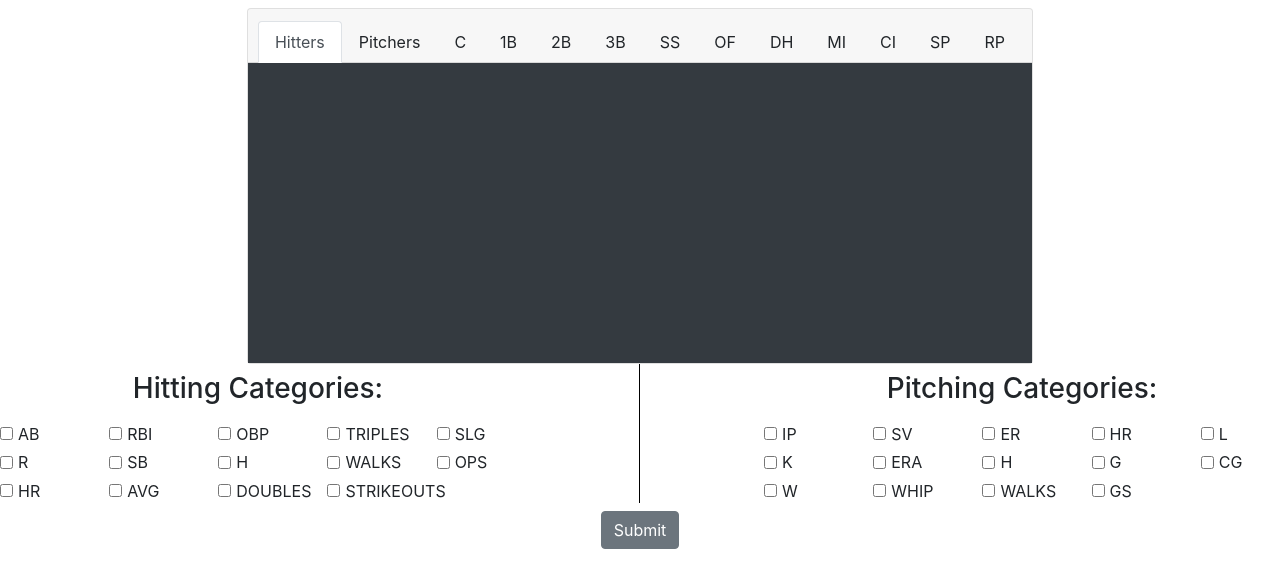
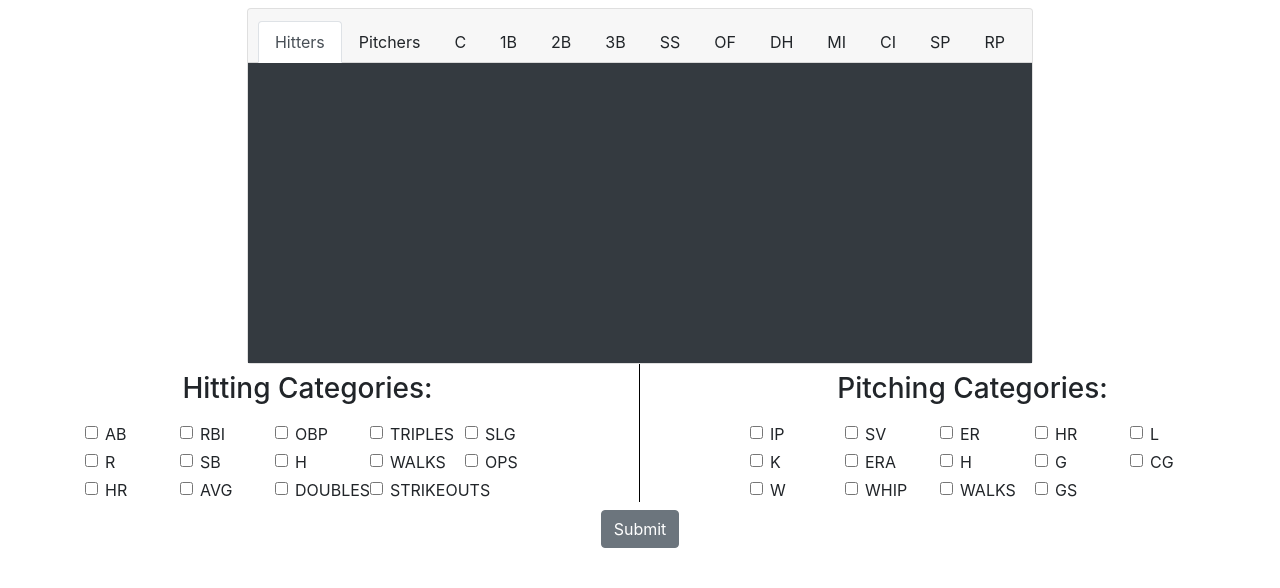
Before and after one commit to pathutt/fantbball, a Flask app: template templates/main.html in a window 1280 px wide. Shown: the top 588 px of the page. Run offline with Flask 2, Linux system fonts and the light colour scheme; the template is opened without the code that fills it, so the values that code supplies are empty; some libraries are stand-ins or nearby versions.

Commit message:
"FIXED CHECKBOX LOCATION AND SCROLLING TABLE HEAD"

```diff
--- a/static/css/style.css
+++ b/static/css/style.css
@@ -22,11 +22,7 @@
     display: none;
 }
 
-/*.tableFixHead,*/
-/*.tableFixHead td {*/
-/*    box-shadow: inset 1px -1px #000;*/
-/*}*/
+thead th {
+    text-transform: uppercase;
 
-/*.tableFixHead th {*/
-/*    box-shadow: inset 1px 1px #000, 0 1px #000;*/
-/*}*/
+}
--- a/templates/main.html
+++ b/templates/main.html
@@ -11,6 +11,7 @@
     <title>Hello, world!</title>
   </head>
   <body>
+    <div class="wrapped container">
         <div class="row mt-2">
             <div class="col-12 "></div>
                 <div class="card text-center mx-auto ">
@@ -61,9 +62,9 @@
                         <div class="scrollTable">
                             <table id="hitter_table" class="h-100 w-100 table tableVert table-striped table-dark">
                                 <thead>
-                                    <tr>
+                                    <tr >
                                         {% for item in hitter_cols %}
-                                            <th>{{item}}</th>
+                                            <th class="bg-dark">{{item}}</th>
                                         {% endfor %}
                                     </tr>
                                 </thead>
@@ -81,7 +82,7 @@
                                 <thead>
                                     <tr>
                                         {% for item in pitcher_cols %}
-                                            <th>{{item}}</th>
+                                            <th class="bg-dark">{{item}}</th>
                                         {% endfor %}
                                     </tr>
                                 </thead>
@@ -111,22 +112,23 @@
                 <h3>Pitching Categories:</h3>
             </div>
         </div>
-        <form action="/", methods="POST">
+        <form action="/" methods="POST">
+            <div class="row"></div>
             <div class="row">
                 <div class="col-1 mt-2">
-                    <div class="form-check form-check-inline">
+                    <div class="form-check form-check">
                         <input class="form-check-input" type="checkbox" id="ab" value="AB" name="hitter">
                         <label class="form-check-label" for="defaultCheck1">
                             AB
                         </label>
                     </div>
-                    <div class="form-check form-check-inline mt-1">
+                    <div class="form-check form-check mt-1">
                         <input class="form-check-input" type="checkbox" id="r" value="R" name="hitter">
                         <label class="form-check-label" for="defaultCheck2">
                             R
                         </label>
                     </div>
-                    <div class="form-check form-check-inline mt-1">
+                    <div class="form-check form-check mt-1">
                         <input class="form-check-input" type="checkbox" id="hr" value="HR" name="hitter">
                         <label class="form-check-label" for="defaultCheck2">
                             HR
@@ -134,19 +136,19 @@
                     </div>
                 </div>
                 <div class="col-1 mt-2">
-                    <div class="form-check form-check-inline">
+                    <div class="form-check form-check">
                         <input class="form-check-input" type="checkbox" id="rbi" value="RBI" name="hitter">
                         <label class="form-check-label" for="defaultCheck2">
                             RBI
                         </label>
                     </div>
-                    <div class="form-check form-check-inline mt-1">
+                    <div class="form-check form-check mt-1">
                         <input class="form-check-input" type="checkbox" id="sb" value="sb" name="hitter">
                         <label class="form-check-label" for="defaultCheck2">
                             SB
                         </label>
                     </div>
-                    <div class="form-check form-check-inline mt-1">
+                    <div class="form-check form-check mt-1">
                         <input class="form-check-input" type="checkbox" value="AVG" name="hitter" id="avg">
                         <label class="form-check-label" for="defaultCheck2">
                             AVG
@@ -154,19 +156,19 @@
                     </div>
                 </div>
                 <div class="col-1 mt-2">
-                    <div class="form-check form-check-inline">
+                    <div class="form-check form-check">
                         <input class="form-check-input" type="checkbox" value="OBP" name="hitter" id="obp">
                         <label class="form-check-label" for="defaultCheck2">
                             OBP
                         </label>
                     </div>
-                    <div class="form-check form-check-inline mt-1">
+                    <div class="form-check form-check mt-1">
                         <input class="form-check-input" type="checkbox" value="H" name="hitter" id="h">
                         <label class="form-check-label" for="defaultCheck2">
                             H
                         </label>
                     </div>
-                    <div class="form-check form-check-inline mt-1">
+                    <div class="form-check form-check mt-1">
                         <input class="form-check-input" type="checkbox" value="DOUBLES" name="hitter" id="doubles">
                         <label class="form-check-label" for="defaultCheck2">
                             DOUBLES
@@ -174,19 +176,19 @@
                     </div>
                 </div>
                 <div class="col-1 mt-2">
-                    <div class="form-check form-check-inline">
+                    <div class="form-check form-check">
                         <input class="form-check-input" type="checkbox" value="TRIPLES" name="hitter" id="triples">
                         <label class="form-check-label" for="defaultCheck2">
                             TRIPLES
                         </label>
                     </div>
-                    <div class="form-check form-check-inline mt-1">
+                    <div class="form-check form-check mt-1">
                         <input class="form-check-input" type="checkbox" value="WALKS" name="hitter" id="walks">
                         <label class="form-check-label" for="defaultCheck2">
                             WALKS
                         </label>
                     </div>
-                    <div class="form-check form-check-inline mt-1">
+                    <div class="form-check form-check mt-1">
                         <input class="form-check-input" type="checkbox" value="STRIKEOUTS" name="hitter" id="strikeouts">
                         <label class="form-check-label" for="defaultCheck2">
                             STRIKEOUTS
@@ -194,13 +196,13 @@
                     </div>
                 </div>
                 <div class="col-1 mt-2">
-                    <div class="form-check form-check-inline">
+                    <div class="form-check form-check">
                         <input class="form-check-input" type="checkbox" value="SLG" name="hitter" id="slg">
                         <label class="form-check-label" for="defaultCheck2">
                             SLG
                         </label>
                     </div>
-                    <div class="form-check form-check-inline mt-1">
+                    <div class="form-check form-check mt-1">
                         <input class="form-check-input" type="checkbox" value="OPS" name="hitter" id="ops">
                         <label class="form-check-label" for="defaultCheck2">
                             OPS
@@ -212,19 +214,19 @@
                 <div class="col-1">
                 </div>
                 <div class="col-1 mt-2">
-                    <div class="form-check form-check-inline">
+                    <div class="form-check form-check">
                         <input class="form-check-input" type="checkbox" value="IP" id="ip" name="pitcher">
                         <label class="form-check-label" for="defaultCheck1">
                             IP
                         </label>
                     </div>
-                    <div class="form-check form-check-inline mt-1">
+                    <div class="form-check form-check mt-1">
                         <input class="form-check-input" type="checkbox" value="K" id="k" name="pitcher">
                         <label class="form-check-label" for="defaultCheck2">
                             K
                         </label>
                     </div>
-                    <div class="form-check form-check-inline mt-1">
+                    <div class="form-check form-check mt-1">
                         <input class="form-check-input" type="checkbox" value="W" id="w" name="pitcher">
                         <label class="form-check-label" for="defaultCheck2">
                             W
@@ -232,19 +234,19 @@
                     </div>
                 </div>
                 <div class="col-1 mt-2">
-                    <div class="form-check form-check-inline">
+                    <div class="form-check form-check">
                         <input class="form-check-input" type="checkbox" value="SV" id="sv" name="pitcher">
                         <label class="form-check-label" for="defaultCheck2">
                             SV
                         </label>
                     </div>
-                    <div class="form-check form-check-inline mt-1">
+                    <div class="form-check form-check mt-1">
                         <input class="form-check-input" type="checkbox" value="ERA" id="era" name="pitcher">
                         <label class="form-check-label" for="defaultCheck2">
                             ERA
                         </label>
                     </div>
-                    <div class="form-check form-check-inline mt-1">
+                    <div class="form-check form-check mt-1">
                         <input class="form-check-input" type="checkbox" value="WHIP" id="whip" name="pitcher">
                         <label class="form-check-label" for="defaultCheck2">
                             WHIP
@@ -252,19 +254,19 @@
                     </div>
                 </div>
                 <div class="col-1 mt-2">
-                    <div class="form-check form-check-inline">
+                    <div class="form-check form-check">
                         <input class="form-check-input" type="checkbox" value="ER" id="er" name="pitcher">
                         <label class="form-check-label" for="defaultCheck2">
                             ER
                         </label>
                     </div>
-                    <div class="form-check form-check-inline mt-1">
+                    <div class="form-check form-check mt-1">
                         <input class="form-check-input" type="checkbox" value="H" id="h" name="pitcher">
                         <label class="form-check-label" for="defaultCheck2">
                             H
                         </label>
                     </div>
-                    <div class="form-check form-check-inline mt-1">
+                    <div class="form-check form-check mt-1">
                         <input class="form-check-input" type="checkbox" value="BB" id="bb" name="pitcher">
                         <label class="form-check-label" for="defaultCheck2">
                             WALKS
@@ -272,19 +274,19 @@
                     </div>
                 </div>
                 <div class="col-1 mt-2">
-                    <div class="form-check form-check-inline">
+                    <div class="form-check form-check">
                         <input class="form-check-input" type="checkbox" value="HR" id="hr" name="pitcher">
                         <label class="form-check-label" for="defaultCheck2">
                             HR
                         </label>
                     </div>
-                    <div class="form-check form-check-inline mt-1">
+                    <div class="form-check form-check mt-1">
                         <input class="form-check-input" type="checkbox" value="G" id="g" name="pitcher">
                         <label class="form-check-label" for="defaultCheck2">
                             G
                         </label>
                     </div>
-                    <div class="form-check form-check-inline mt-1">
+                    <div class="form-check form-check mt-1">
                         <input class="form-check-input" type="checkbox" value="GS" id="gs" name="pitcher">
                         <label class="form-check-label" for="defaultCheck2">
                             GS
@@ -292,20 +294,21 @@
                     </div>
                 </div>
                 <div class="col-1 mt-2">
-                    <div class="form-check form-check-inline">
+                    <div class="form-check form-check">
                         <input class="form-check-input" type="checkbox" value="L" id="l" name="pitcher">
                         <label class="form-check-label" for="defaultCheck2">
                             L
                         </label>
                     </div>
-                    <div class="form-check form-check-inline mt-1">
+                    <div class="form-check form-check mt-1">
                         <input class="form-check-input" type="checkbox" value="CG" id="cg" name="pitcher">
                         <label class="form-check-label" for="defaultCheck2">
                             CG
                         </label>
                     </div>
                 </div>
-                <div class="w-100"></div>
+            </div>
+            <div class="row">
                 <div class="col-5"></div>
                 <div class="col-2 text-center mt-2">
                     <button  formmethod="post" type="submit" class="post-btn btn btn-secondary mx-auto text-center">Submit</button>
```
